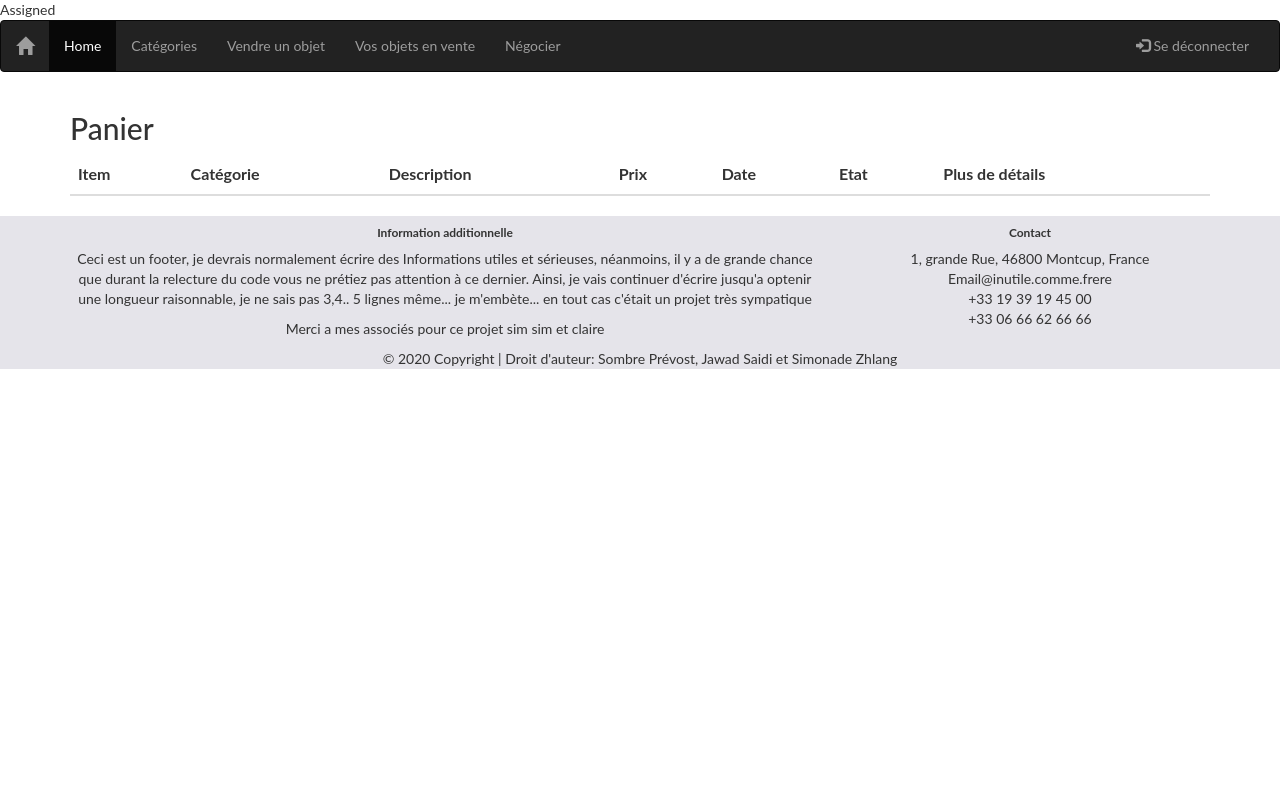
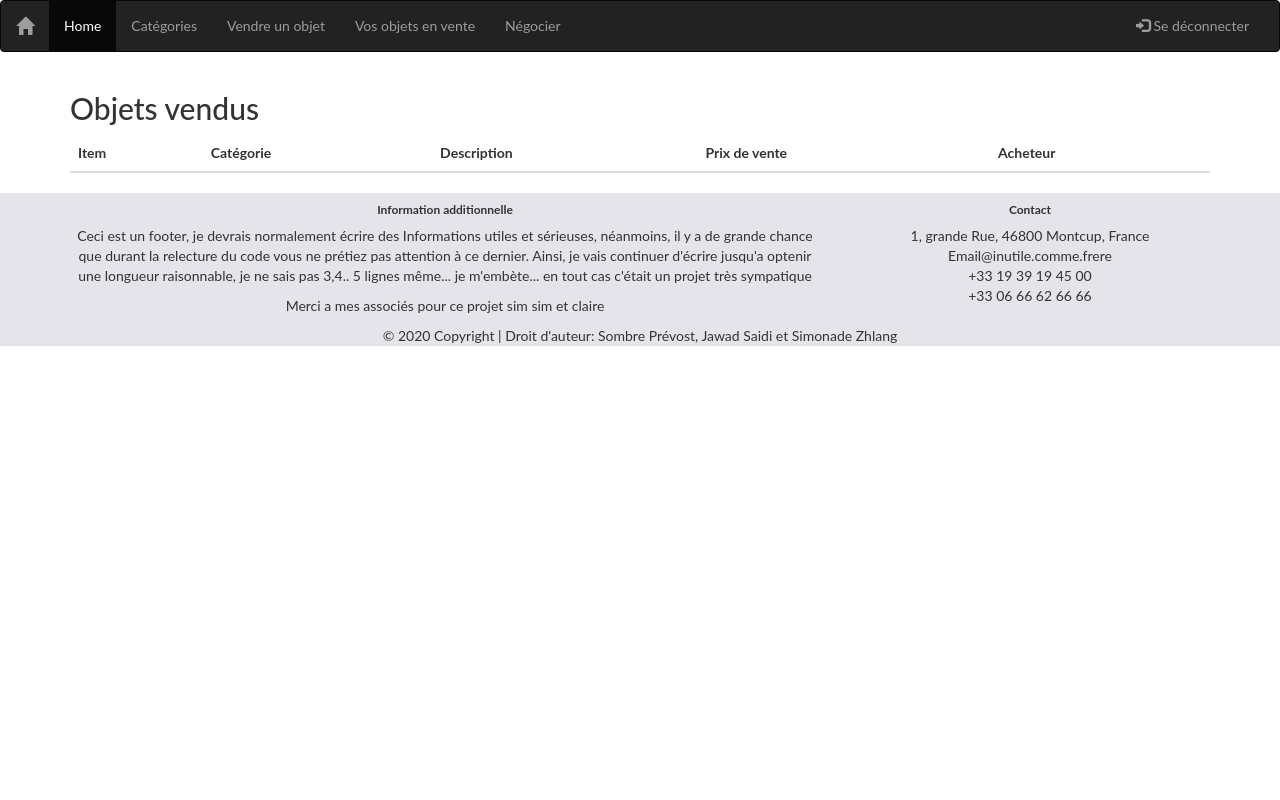
Before and after one commit to Zhgsimon/EBAY_ECE, a PHP site: page /liste_objet_vendeurs.php in a window 1280 px wide. Run offline with PHP 8.4, Linux system fonts and the light colour scheme; the visitor is signed in with stand-in values (Sample User, id 1); tables that the repository leaves empty or names only in its code hold one stand-in row (values such as "Sample post"); data that the repository does not hold is empty.

Commit message:
objets déjà vendus ok

```diff
--- a/liste_objet_vendeurs.php
+++ b/liste_objet_vendeurs.php
@@ -24,33 +24,9 @@
         die('Erreur : ' . $e->getMessage());
     }
 
-    //on cherche dans la BDD si l'utilisateur a déjà un panier
-    //On récupère les éléments du parnier qui appartient à l'utilisateur
-    $stmt_panier = $bdd->prepare("SELECT * FROM panier WHERE ID_User=? LIMIT 1");
-    $stmt_panier->execute(array($_SESSION['ID_user']));
-
-    $row_panier = $stmt_panier->fetch();
-
-
-
-    if ($row_panier)
-    {
-      $ID_panier=$row_panier['ID_panier'];
-
-      //si son panier existe déjà
-      echo "Assigned";
-
-      //On récupère dans contient les items qui sont stockés dans le panier de l'utilisateur
-      $req_panier_contient = $bdd->query("SELECT *
-      FROM item
-      INNER JOIN contient
-      WHERE item.ID_item = contient.ID_item
-      AND ID_panier = '$ID_panier' ");
-    }
-    else
-    {
-      echo "Panier vide";
-    }
+    //On récupère tous les items vendus par le vendeur
+    $liste_obj_vendus = $bdd->prepare("SELECT * FROM item WHERE ID_vendeur=? AND etat_vente='vendu'");
+    $liste_obj_vendus->execute(array($_SESSION['ID_user']));
 
 
 
@@ -70,7 +46,7 @@
 
   <div class="container">
 
-    <h2> Panier </h2>
+    <h2> Objets vendus </h2>
 
 
      <table class="table">
@@ -79,15 +55,13 @@
            <th>Item</th>
            <th>Catégorie</th>
            <th>Description</th>
-           <th>Prix</th>
-           <th>Date</th>
-           <th>Etat</th>
-           <th>Plus de détails</th>
+           <th>Prix de vente</th>
+           <th>Acheteur</th>
          </tr>
        </thead>
 
      <tbody>
-       <?php while($donnee = $req_panier_contient->fetch()): ?>
+       <?php     while ($donnee = $liste_obj_vendus->fetch()):?>
          <tr>
            <td><?php $photo="img_items/".$donnee['pic1']; ?>
 
@@ -95,42 +69,31 @@
                <img src=<?php echo $photo; ?> style=" width: 200px !important;
                 height: 200px !important;">
              <?php else: ?>
-               <p>Pas de photos trouvé</p>
+               <p><img src="img_projet/vendre.jpg" style=" width: 200px !important;
+                height: 200px !important;"></p>
              <?php endif; ?>
+
+
 
            </td>
            <td><?php echo $donnee['Categorie'] ?></td>
            <td><?php echo $donnee['description'] ?></td>
            <td>
-           <?php if(isset($donnee['prix_immediat'])): ?>
-             <p>Achat immédiat:</p><?php echo $donnee['prix_immediat'] ?>
-           <?php endif; ?>
-           <?php if(isset($donnee['prix_immediat'])): ?>
-             <p>Négociation:</p><?php echo $donnee['prix_nego_init'] ?>
-           <?php endif; ?>
-           <?php if(isset($donnee['prix_enchere_2'])): ?>
-             <p>Enchère:</p><?php echo $donnee['prix_enchere_2'] ?>
-           <?php endif; ?>
-           </td>
-
-           <td>
-           <?php if(isset($donnee['date_enchere_fin'])): ?>
-             <p>Fin de l'enchère:</p><?php echo $donnee['date_enchere_fin'] ?>
-            <?php else: ?>
-              <p>Pas disponible à l'enchère</p>
-           <?php endif; ?>
+             <?php echo $donnee['prix_payé'] ?>
            </td>
 
            <?php
-            $req_vendeur = $bdd->prepare("SELECT  Pseudo FROM user WHERE ID_User=? LIMIT 1");
-            $req_vendeur->execute(array($donnee['ID_vendeur']));
+            $req_acheteur = $bdd->prepare("SELECT  name,First_name  FROM user WHERE ID_User=? ");
+            $req_acheteur->execute(array($donnee['ID_acheteur']));
 
-            $row_vendeur = $req_vendeur->fetch();
+            $row_acheteur = $req_acheteur->fetch();
            ?>
-           <td><?php echo $row_vendeur['Pseudo'] ?></td>
+           <td><?php
+           echo $row_acheteur['First_name'];
+           echo " ";
+           echo $row_acheteur['name']; ?></td>
 
-           <td><?php $url="./Détailitem.php?pic1=".$donnee['pic1']; ?>
-           <li class="text-left" style="list-style-type: none;"><a href=<?php echo $url; ?> style="color : black; "><span class="glyphicon glyphicon-plus"></span></a></li></td>
+
 
          </tr>
 
```
